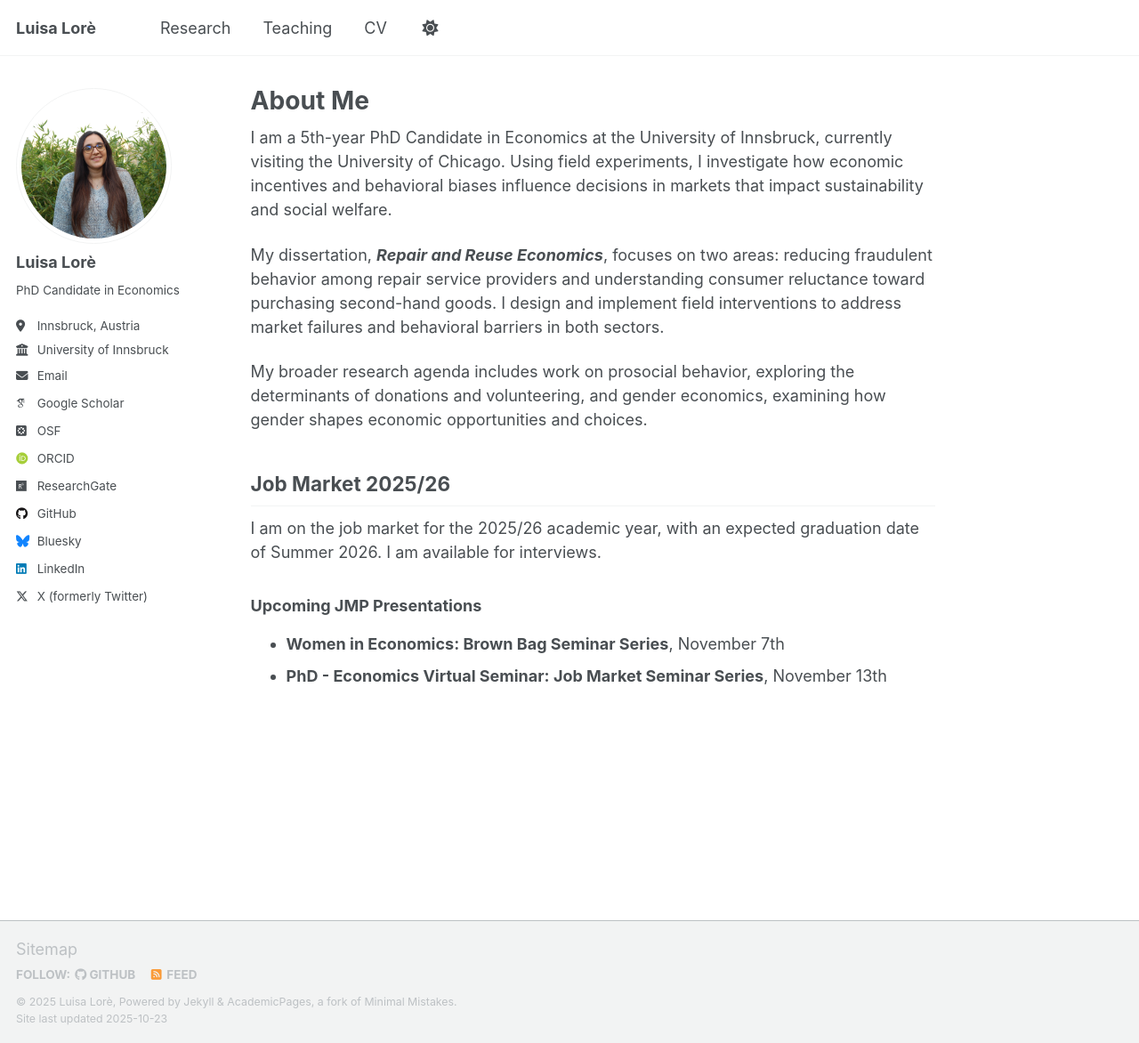
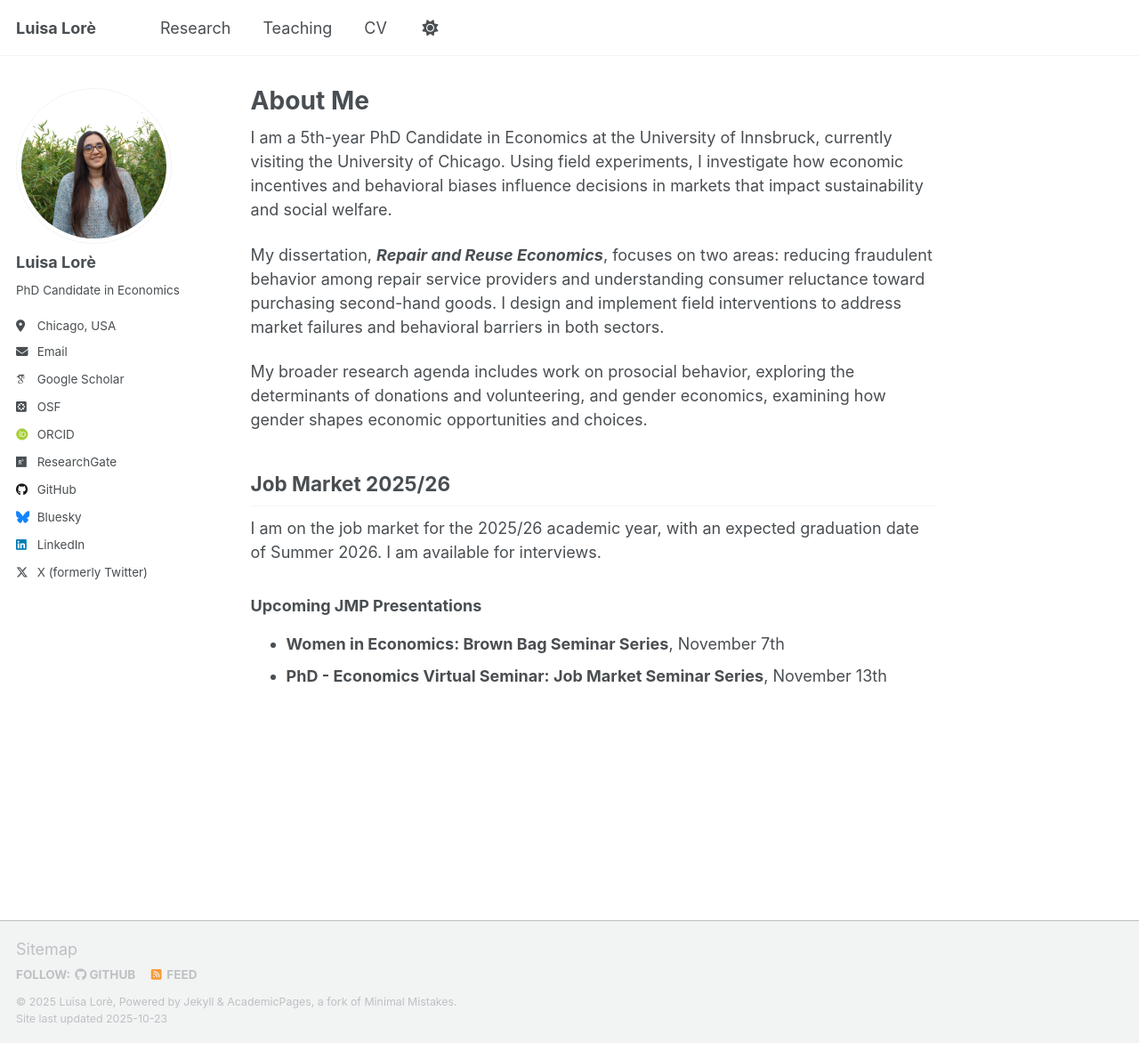
Before and after one commit to LuisaLore/luisalore, a Jekyll site: the page built from _pages/about.md, in a window 1280 px wide and 1172 px high. Shown: the whole window at 89% size. Built offline with Jekyll 4.4.1, drawn with Linux system fonts in a browser that asks for light colours; some web fonts are replaced; a script that is not in the unit is left out.

Commit message:
Update _config.yml

```diff
--- a/_config.yml
+++ b/_config.yml
@@ -27,8 +27,8 @@ author:
   name             : "Luisa Lorè"
   pronouns         : # example: "she/her"
   bio              : "PhD Candidate in Economics"
-  location         : "Innsbruck, Austria"
-  employer         : "University of Innsbruck"
+  location         : "Chicago, USA"
+  employer         : #"University of Innsbruck"
   uri              : # URL
   email            : "Luisa.Lore@uibk.ac.at"
 
```
